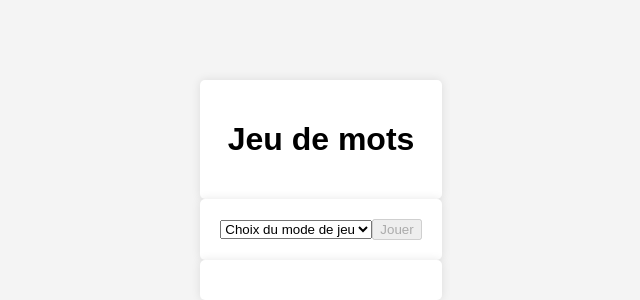
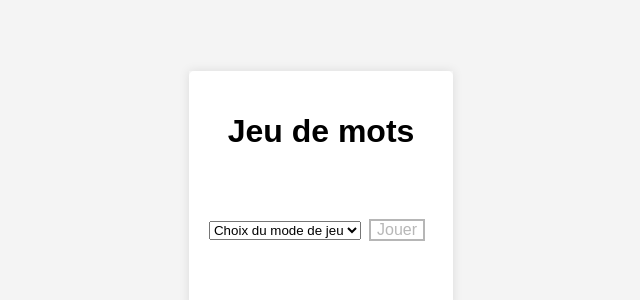
Before and after one commit to Rebolon/Angular-Word-Game, an Angular app: page / in a window 1280 px wide. Shown: the part 210-510 px from the top of the page, without its empty margins (319-959 px from the left). Built offline with nearby package versions, Linux system fonts and the light colour scheme.

Commit message:
lite css changes

```diff
--- a/src/app/app.component.ts
+++ b/src/app/app.component.ts
@@ -30,6 +30,7 @@ import { DbService } from './services/database/db.service';
     <footer>
     </footer>
   `,
+  styleUrls: ['./app.scss',]
 })
 export class AppComponent implements OnInit {
   protected defaultGame = GameType.Alphabet
--- /dev/null
+++ b/src/app/app.scss
@@ -0,0 +1,13 @@
+main, header, footer {
+    text-align: center;
+    background-color: #ffffff;
+    padding: 20px;
+}
+
+header {
+    border-radius: 5px 5px 0px 0px;
+}
+
+footer {
+    border-radius: 0px 0px 5px 5px;
+}
--- a/src/app/components/letter.scss
+++ b/src/app/components/letter.scss
@@ -9,7 +9,7 @@
   flex: 1 0 auto;
   height: auto;
 
-  border: 2px solid rgb(96, 139, 168);
+  border: 2px solid cadetblue;
   border-radius: 5px;
   background-color: rgba(96, 139, 168, 0.2);
 }
@@ -28,5 +28,5 @@
 
 .clicked {
   @extend .hover;
-  background-color: chocolate;
+  background-color: cadetblue;
 }
--- a/src/styles.scss
+++ b/src/styles.scss
@@ -9,10 +9,22 @@ body {
     min-height: 100vh;
 }
 
-main, header, footer {
-    text-align: center;
-    background-color: #ffffff;
-    padding: 20px;
-    border-radius: 5px;
+my-app {
     box-shadow: 0 0 10px rgba(0, 0, 0, 0.1);
 }
+
+button {
+    background: none;
+    border: 2px solid;
+    font: inherit;
+    line-height: 1;
+    margin: 0.5em;
+    //padding: 1em 2em;
+  }
+
+
+.raise:hover,
+.raise:focus {
+  box-shadow: 0 0.5em 0.5em -0.4em var(--hover);
+  transform: translateY(-0.25em);
+}
```
Also changed, not shown: 6 other files (tests, documents, lock files or other folders).
